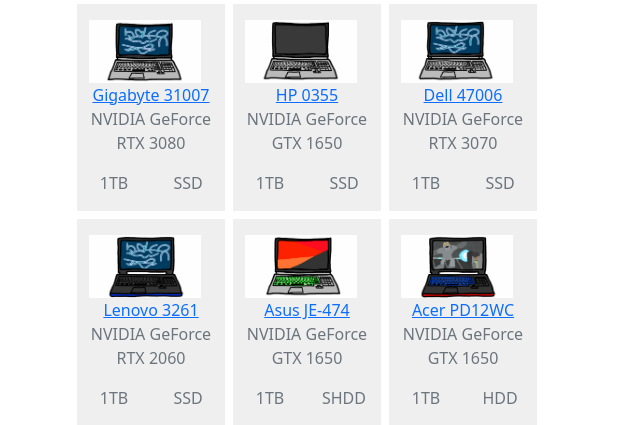
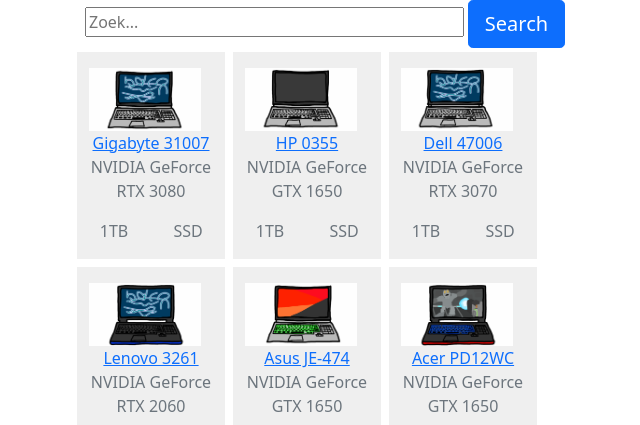
Before and after one commit to MauriceBoendermaker/GenericGoods, a PHP site: page / in a window 1280 px wide. Shown: the top 425 px of the page, without its empty margins (271-911 px from the left). Run offline with PHP 8.4, Linux system fonts and the light colour scheme; data comes from the database, SQL or seed files in the repository.

Commit message:
Added very basic search bar

```diff
--- a/index.php
+++ b/index.php
@@ -19,6 +19,10 @@
 </head>
 <body class="w-90 px-5">
     <div class="w-50 mx-auto row">
+        <form class="justify-content-center">
+            <input class="col-md-8" type="text" name="search" value="<?php echo isset($_GET['search']) ? $_GET['search'] : '' ?>" placeholder="Zoek...">
+            <input class="col-md-auto btn btn-primary btn-lg" type="submit" value="Search">
+        </form>
     <?php
         $sql = "";
 
```
